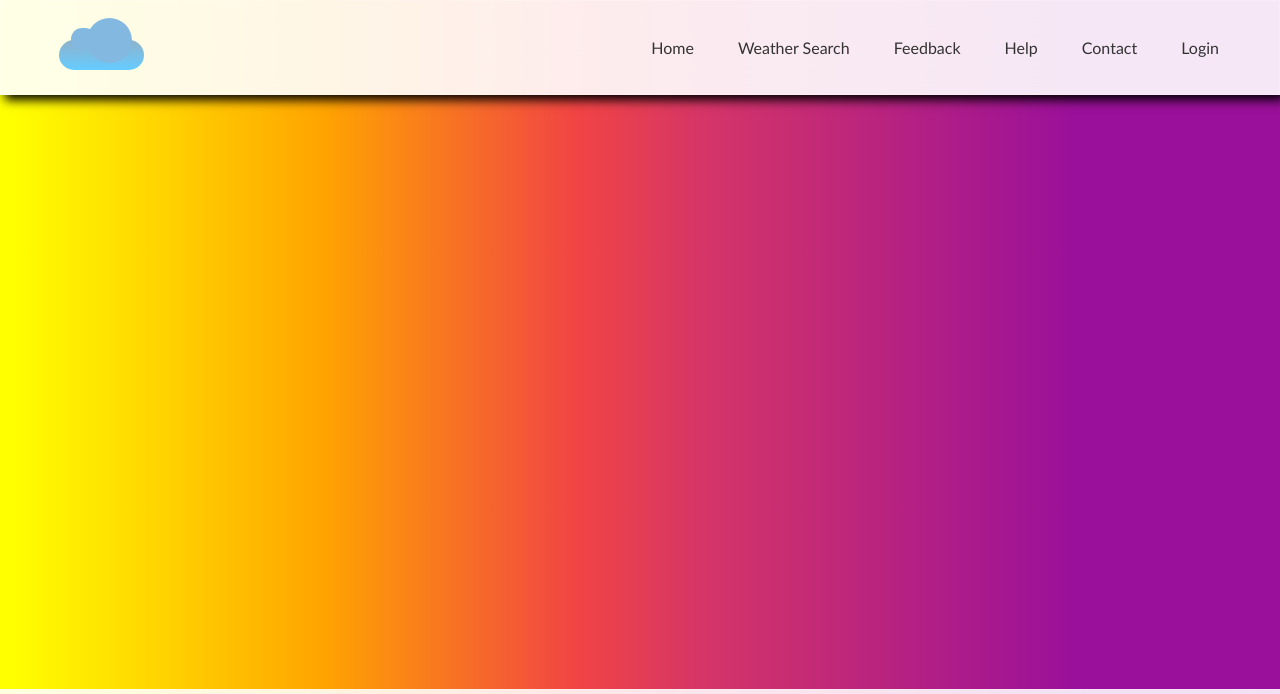
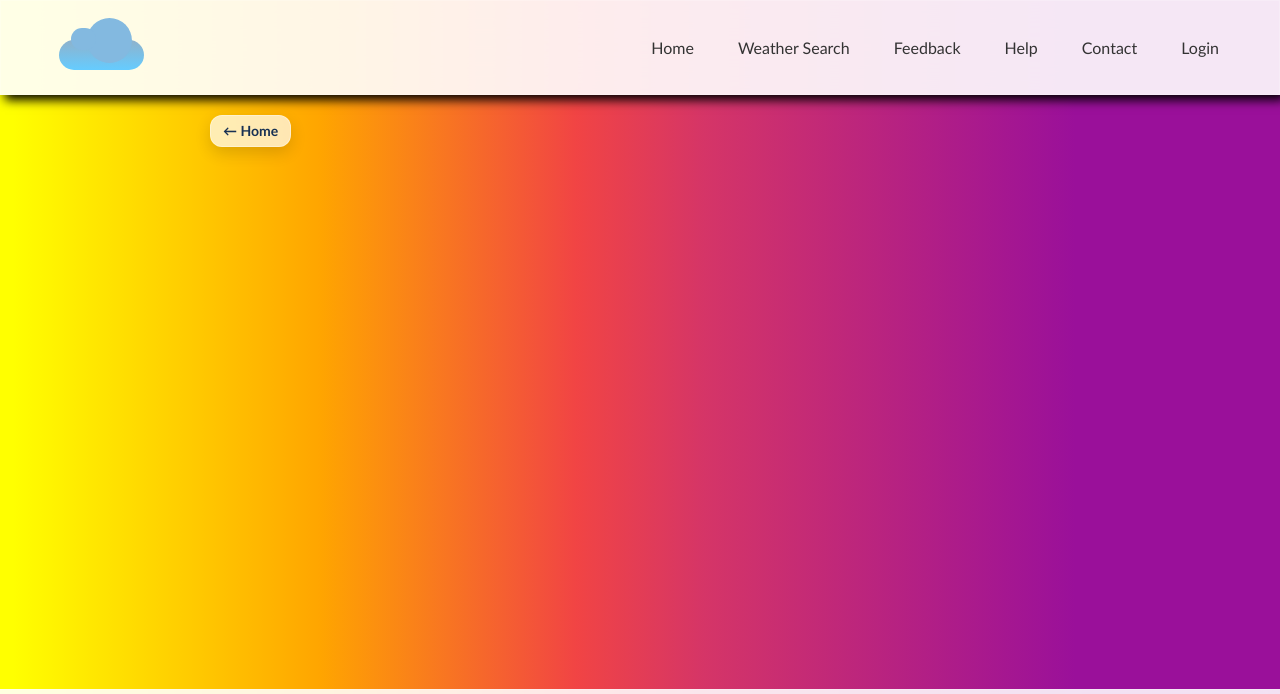
Before and after one commit to flwnxt/android-weather-app, a website: page app/pages/help/index.html in a window 1280 px wide. Shown: the top 694 px of the page. Drawn offline with Linux system fonts and the light colour scheme.

Commit message:
implemented back button

```diff
--- a/app/pages/contact/contact.css
+++ b/app/pages/contact/contact.css
@@ -10,6 +10,12 @@
   /* culoare primary */
   --primary: #183153;
 }
+
+/* Stilizarea distantei dintre butonul de back si urmatoarea componenta */
+/* .app-content {
+
+  padding: calc(clamp(24px, 6vh, 48px) + var(--back-btn-space)) 16px;
+} */
 
 /* Container principal floating */
 .contact-shell {
--- a/app/pages/help/index.html
+++ b/app/pages/help/index.html
@@ -7,11 +7,13 @@
     <link rel="stylesheet" href="help.css">
     <link rel="stylesheet" href="../../shared/css/global.css">
     <link rel="stylesheet" href="../../shared/css/navbar.css">
+    <link rel="stylesheet" href="../../shared/css/back-button.css">
     <link rel="stylesheet" href="../../shared/css/footer.css">
 </head>
 <body>
     <div class="app-layout">
         <div id="navbar-container"></div>
+        <div id="back-button-container"></div>
 
         <main class="app-content">
         <!-- Content -->
@@ -21,6 +23,7 @@
   </div>
     <!-- Inserare scripturi js -->
     <script src="../../shared/js/navbar.js"></script>
+    <script src="../../shared/js/back-button.js" defer></script>
     <script src="../../shared/js/footer.js"></script>
 </body>
 </html>
--- a/app/pages/search/search.css
+++ b/app/pages/search/search.css
@@ -128,6 +128,7 @@
   border: 1px solid rgba(0, 0, 0, 0.14);
   background-color: #fe8c01;
   font-weight: 600;
+  color: var(--primary);
 }
 
 .searchBar input[type="button"]:hover {
--- /dev/null
+++ b/app/shared/components/back-button.html
@@ -0,0 +1,6 @@
+<!-- Generic back button -->
+<div class="app-back-wrap">
+    <a href="../home/index.html" class="app-back-btn">
+        ← Home
+    </a>
+</div>
--- /dev/null
+++ b/app/shared/css/back-button.css
@@ -0,0 +1,107 @@
+/* =========================================================
+   Back Button Component
+   - Injected under navbar
+   - In normal document flow (NOT fixed / NOT sticky)
+   - Scrolls away naturally
+   - Compatible with navbar-offset JS
+   ========================================================= */
+
+:root {
+  --primary: #183153;
+
+  /* Optional fine tuning */
+  --back-btn-top-gap: 20px;
+}
+
+/* Container added in page HTML:
+   <div id="back-button-container"></div>
+   Must be placed AFTER navbar-container and BEFORE page content
+*/
+#back-button-container {
+  width: 100%;
+  box-sizing: border-box;
+
+  /* spacing under navbar */
+  padding-top: var(--back-btn-top-gap);
+  padding-left: 16px;
+  padding-right: 16px;
+}
+
+/* Wrapper coming from back-button.html */
+#back-button-container .app-back-wrap {
+  width: 100%;
+  max-width: 860px;      /* align with page headers/cards */
+  margin: 0 auto;
+
+  display: flex;
+  justify-content: flex-start;
+  align-items: center;
+}
+
+/* The button itself */
+#back-button-container .app-back-btn {
+  display: inline-flex;
+  align-items: center;
+  gap: 6px;
+
+  padding: 8px 12px;
+  border-radius: 12px;
+
+  font-size: 14px;
+  font-weight: 600;
+  line-height: 1;
+
+  color: var(--primary, #183153);
+  text-decoration: none;
+
+  background: rgba(255, 255, 255, 0.7);
+  border: 1px solid rgba(255, 255, 255, 0.35);
+
+  backdrop-filter: blur(10px);
+  -webkit-backdrop-filter: blur(10px);
+
+  box-shadow: 0 6px 16px rgba(0, 0, 0, 0.14);
+
+  transition:
+    transform 160ms ease,
+    background 160ms ease,
+    box-shadow 160ms ease;
+
+  -webkit-tap-highlight-color: transparent;
+}
+
+/* Hover / active */
+#back-button-container .app-back-btn:hover {
+  background: rgba(255, 255, 255, 0.85);
+  box-shadow: 0 10px 22px rgba(0, 0, 0, 0.18);
+  transform: translateY(-1px);
+}
+
+#back-button-container .app-back-btn:active {
+  transform: translateY(0);
+}
+
+/* Keyboard accessibility */
+#back-button-container .app-back-btn:focus-visible {
+  outline: 2px solid rgba(24, 49, 83, 0.35);
+  outline-offset: 2px;
+}
+
+/* =========================
+   Mobile adjustments
+   ========================= */
+@media (max-width: 768px) {
+  #back-button-container {
+    padding-left: calc(1rem + 8px);
+    padding-right: 1rem;
+  }
+
+  #back-button-container .app-back-wrap {
+    max-width: 100%;
+  }
+
+  #back-button-container .app-back-btn {
+    font-size: 15px;
+    padding: 9px 12px;
+  }
+}
--- /dev/null
+++ b/app/shared/js/back-button.js
@@ -0,0 +1,23 @@
+// Back button JS
+
+(async function loadBackButton() {
+  const container = document.getElementById("back-button-container");
+  if (!container) return;
+
+  const path = "../../shared/components/back-button.html";
+  const res = await fetch(path);
+  const html = await res.text();
+  container.innerHTML = html;
+
+  // ✅ calculeaza inaltimea reala a navbar-ului si seteaza variabila CSS
+  function setNavbarOffset() {
+    const navbar = document.querySelector(".navbar");
+    if (!navbar) return;
+
+    const rect = navbar.getBoundingClientRect();
+    document.documentElement.style.setProperty("--navbar-offset", `${rect.height}px`);
+  }
+
+  setNavbarOffset();
+  window.addEventListener("resize", setNavbarOffset);
+})();
```
Also changed, not shown: app/pages/contact/index.html (+3 -0 lines), app/pages/feedback/index.html (+3 -2 lines), app/pages/home/index.html (+1 -0 lines), app/pages/login/index.html (+3 -0 lines), app/pages/search/index.html (+3 -0 lines).
